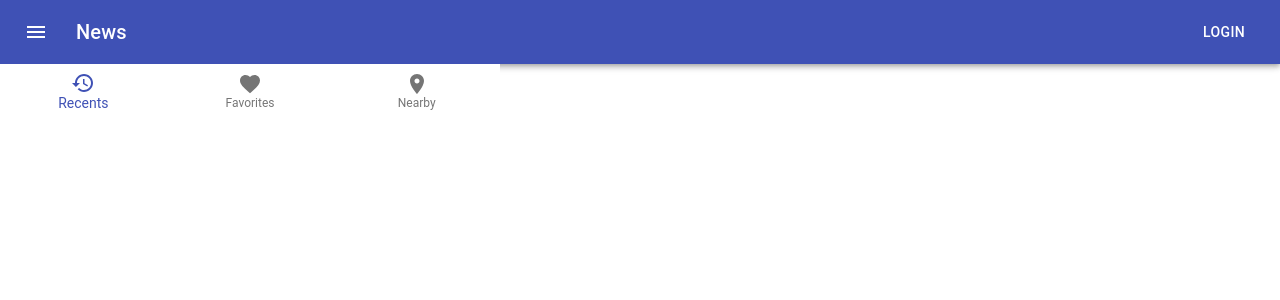
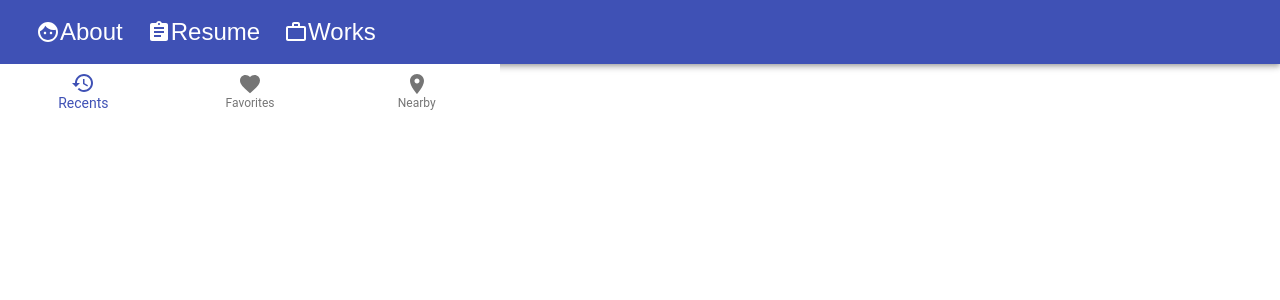
Before and after one commit to marasinipradeep/pradeep-marasini-react-portfolio, a React (Create React App) app in the folder portfolio/: page / in a window 1280 px wide. Shown: the top 300 px of the page. Built offline with nearby package versions, Linux system fonts and the light colour scheme.

Commit message:
#Adding material UI icons on Navbar

```diff
--- a/portfolio/src/Components/Navbar/Navbar.js
+++ b/portfolio/src/Components/Navbar/Navbar.js
@@ -2,21 +2,15 @@ import React from 'react';
 import { makeStyles } from '@material-ui/core/styles';
 import AppBar from '@material-ui/core/AppBar';
 import Toolbar from '@material-ui/core/Toolbar';
-import Typography from '@material-ui/core/Typography';
 import Button from '@material-ui/core/Button';
 import IconButton from '@material-ui/core/IconButton';
-import MenuIcon from '@material-ui/icons/Menu';
+import {Home,WorkOutlineOutlined,Assignment,PermContactCalendar,Face} from '@material-ui/icons';
 
 const useStyles = makeStyles((theme) => ({
   root: {
     flexGrow: 1,
   },
-  menuButton: {
-    marginRight: theme.spacing(2),
-  },
-  title: {
-    flexGrow: 1,
-  },
+
 }));
 
 export default function Navbar() {
@@ -26,14 +20,11 @@ export default function Navbar() {
     <div className={classes.root}>
       <AppBar position="static">
         <Toolbar>
-          <IconButton edge="start" className={classes.menuButton} color="inherit" aria-label="menu">
-            <MenuIcon />
-          </IconButton>
-          <Typography variant="h6" className={classes.title}>
-            News
-          </Typography>
-          <Button color="inherit">Login</Button>
+          <IconButton color="inherit"><Face />About</IconButton>
+          <IconButton color="inherit"><Assignment/> Resume</IconButton>
+          <IconButton color="inherit"><WorkOutlineOutlined/>Works</IconButton>
         </Toolbar>
+
       </AppBar>
     </div>
   );
```
